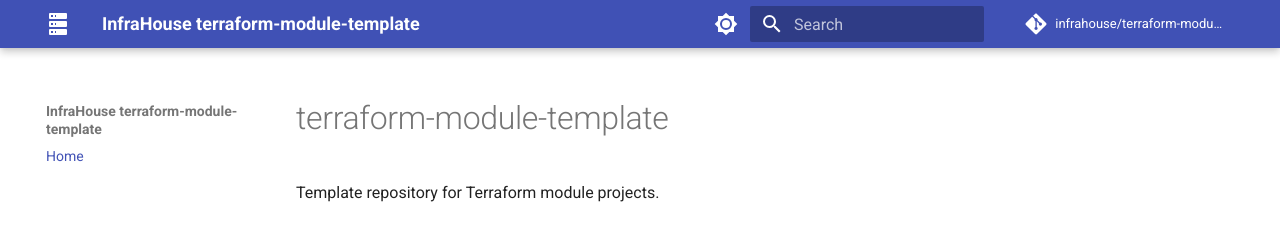
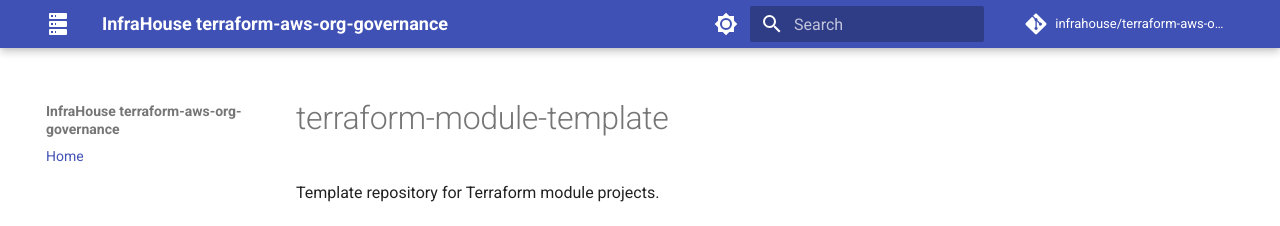
Before and after one commit to infrahouse/terraform-aws-org-governance, an MkDocs documentation site: the page built from docs/index.md, in a window 1280 px wide. Shown: the top 226 px of the page. Built offline with MkDocs 1.6.1 and Material for MkDocs 9.7.7, drawn with Linux system fonts in a browser that asks for light colours; comment, search, counter and statistics services are not loaded.

Commit message:
Add mkdocs.yml configuration

```diff
--- a/mkdocs.yml
+++ b/mkdocs.yml
@@ -1,10 +1,10 @@
-site_name: InfraHouse terraform-module-template
-site_url: https://infrahouse.github.io/terraform-module-template/
+site_name: InfraHouse terraform-aws-org-governance
+site_url: https://infrahouse.github.io/terraform-aws-org-governance/
 site_description: Terraform module documentation
 site_author: InfraHouse
 
-repo_url: https://github.com/infrahouse/terraform-module-template
-repo_name: infrahouse/terraform-module-template
+repo_url: https://github.com/infrahouse/terraform-aws-org-governance
+repo_name: infrahouse/terraform-aws-org-governance
 
 theme:
   name: material
```
